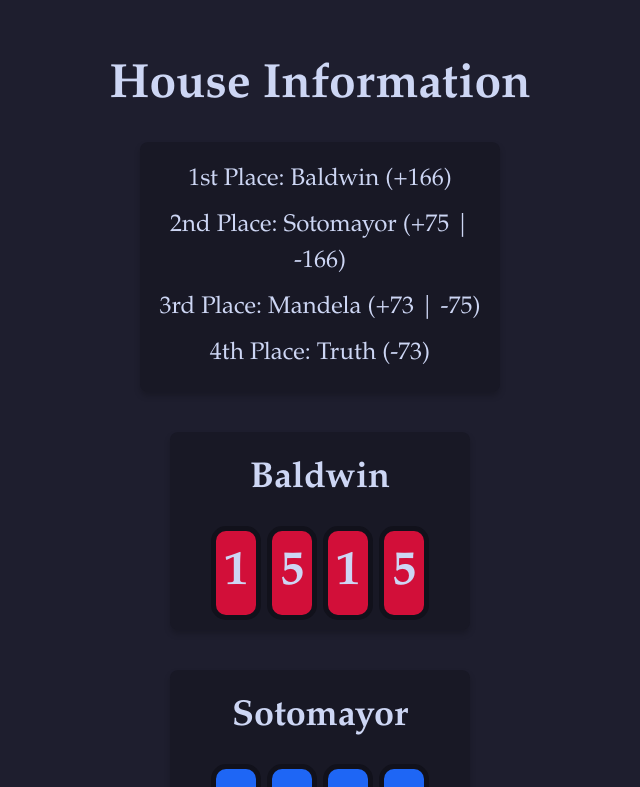
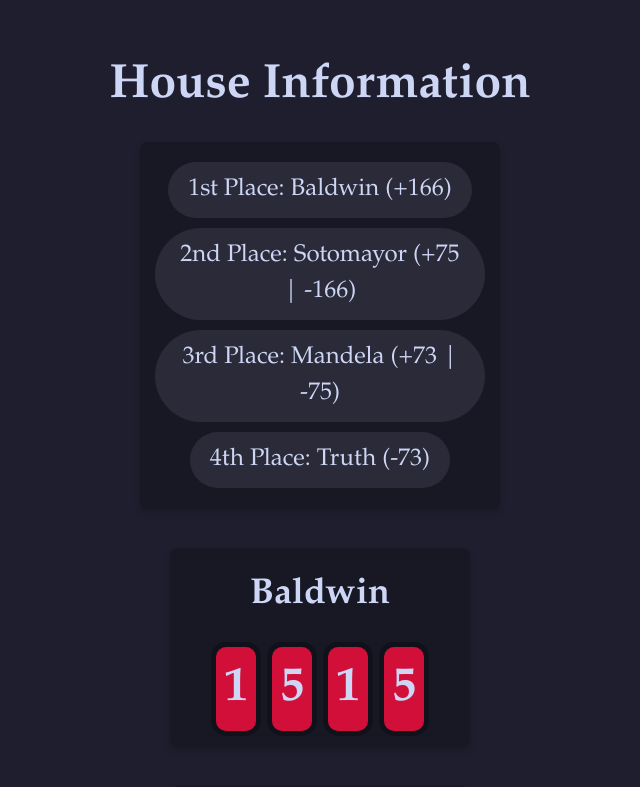
Before and after one commit to scarcekoi/house-information, a React (Vite) app: page / in a window 1280 px wide. Shown: the top 787 px of the page, without its empty margins (320-960 px from the left). Built offline with nearby package versions, Linux system fonts and the light colour scheme.

Commit message:
Update App.css

```diff
--- a/src/App.css
+++ b/src/App.css
@@ -3,7 +3,7 @@ body {
   font-family: Garamond, sans-serif;
   margin: 0;
   background-color: #1E1E2E;
-  color: #CDD6F4;  /* Updated text color */
+  color: #CDD6F4;
   display: flex;
   flex-direction: column;
   justify-content: space-between;
@@ -17,13 +17,13 @@ body {
   font-weight: bold;
   text-align: center;
   margin-top: 10px;
-  color: #CDD6F4;  /* Updated title color */
+  color: #CDD6F4;
 }
 
 /* Widget styling */
 .widget {
   margin: 20px 0;
-  background-color: #181825;  /* Updated widget background color */
+  background-color: #181825;
   padding: 15px;
   border-radius: 8px;
   box-shadow: 0px 4px 6px rgba(0, 0, 0, 0.2); /* Shadow for separation */
@@ -41,18 +41,23 @@ body {
   display: flex;
   flex-direction: column;
   align-items: center;
-  color: #CDD6F4;  /* Updated leaderboard text color */
+  color: #CDD6F4;
 }
 
 .place {
   display: flex;
   align-items: center; /* Align items horizontally */
   margin: 10px 0;
-  transition: transform 0.3s ease;
+  padding: 10px 20px; /* Added padding to give it a button-like look */
+  background-color: #2A2A39; /* Darker background to make it look like a button */
+  border-radius: 50px;  /* Rounded corners */
+  cursor: pointer; /* Show pointer cursor when hovering */
+  transition: background-color 0.3s ease, transform 0.3s ease; /* Smooth transition for background color and scaling */
 }
 
 .place:hover {
-  transform: scale(1.1);
+  background-color: #383C53; /* Lighter background on hover */
+  transform: scale(1.05); /* Slightly enlarge on hover */
 }
 
 /* Bubble around leaderboard position */
@@ -65,7 +70,6 @@ body {
   margin-right: 10px;  /* Space between the bubble and the house name */
   font-size: 24px;
   display: inline-block;
-  transition: transform 0.3s ease;
 }
 
 .place-digit:hover {
@@ -101,7 +105,7 @@ body {
   margin-bottom: 10px;
   padding: 10px;
   transition: transform 0.3s ease;
-  color: #CDD6F4;  /* Updated counter label color */
+  color: #CDD6F4;
 }
 
 .counter-label:hover {
@@ -114,14 +118,14 @@ body {
   font-weight: bold;
   cursor: default;
   justify-content: center;
-  color: #CDD6F4;  /* Updated counter digits color */
+  color: #CDD6F4;
 }
 
 .digit {
   margin: 0 5px;
   padding: 10px;
   border-radius: 15px;
-  color: #CDD6F4;  /* Updated digit text color */
+  color: #CDD6F4;
   transition: transform 0.3s ease;
   border: 5px solid #11111B;
 }
@@ -153,5 +157,5 @@ body {
   text-align: center;
   margin-top: 40px;
   font-weight: bold;
-  color: #CDD6F4;  /* Updated countdown text color */
+  color: #CDD6F4;
 }
```
